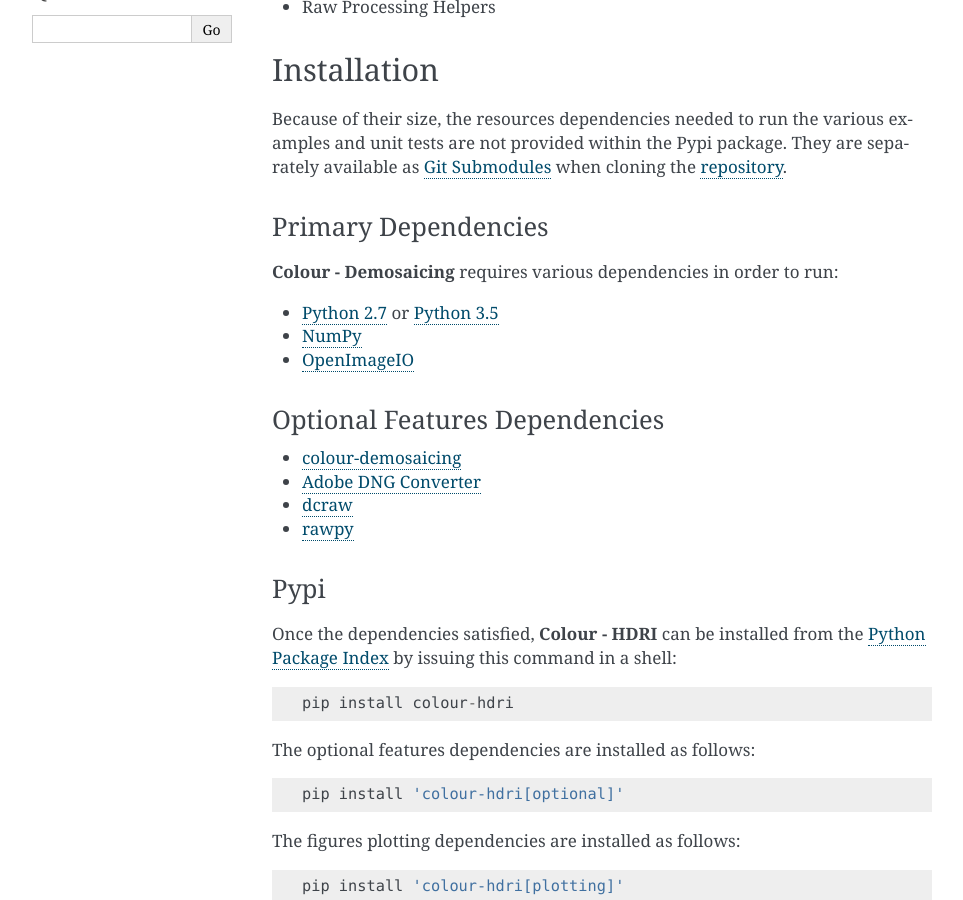
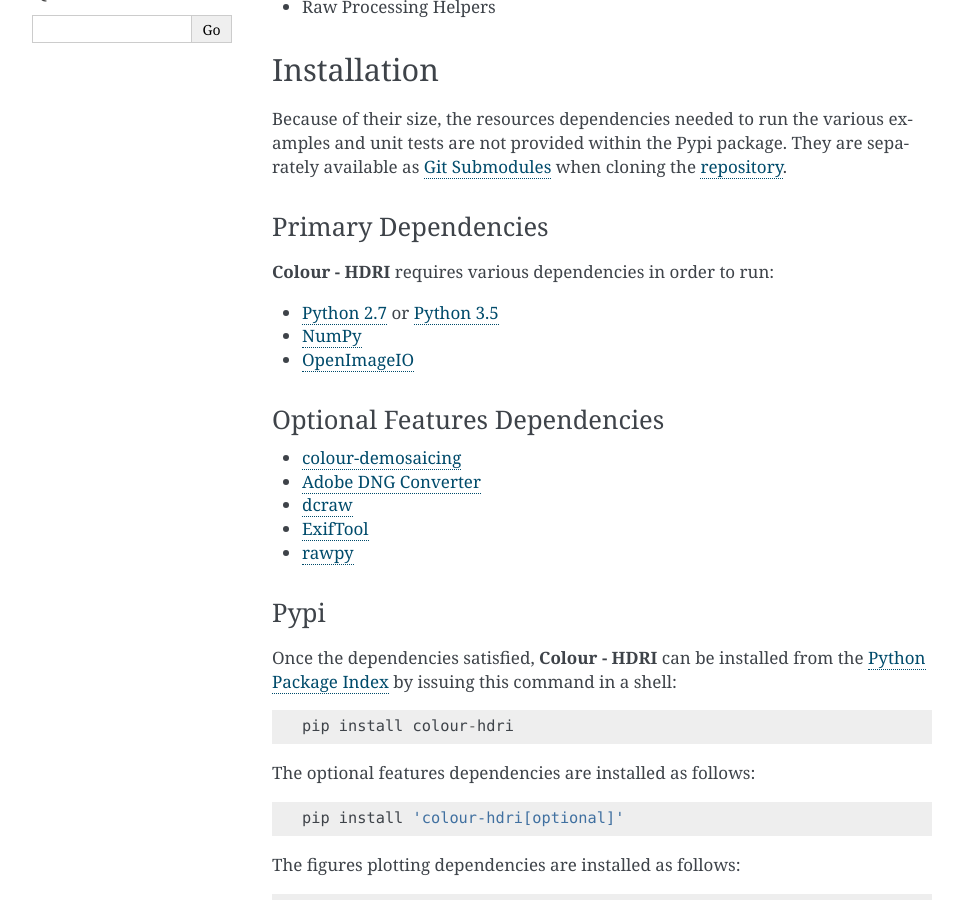
Before and after one commit to colour-science/colour-hdri, a Sphinx documentation site: the page built from docs/index.rst, in a window 1280 px wide and 900 px high, scrolled down 485 px. Shown: the whole window, without its empty margins (148-1111 px from the left). Built offline with Sphinx 7.4.7, drawn with Linux system fonts in a browser that asks for light colours.

Commit message:
Add "ExifTool" to optional features dependencies.

```diff
--- a/README.rst
+++ b/README.rst
@@ -31,7 +31,7 @@
 Primary Dependencies
 ^^^^^^^^^^^^^^^^^^^^
 
-**Colour - Demosaicing** requires various dependencies in order to run:
+**Colour - HDRI** requires various dependencies in order to run:
 
 -  `Python 2.7 <https://www.python.org/download/releases/>`_ or
    `Python 3.5 <https://www.python.org/download/releases/>`_
@@ -44,6 +44,7 @@
 -   `colour-demosaicing <https://github.com/colour-science/colour-demosaicing>`_
 -   `Adobe DNG Converter <https://www.adobe.com/support/downloads/product.jsp?product=106&platform=Mac>`_
 -   `dcraw <https://www.cybercom.net/~dcoffin/dcraw/>`_
+-   `ExifTool <http://www.sno.phy.queensu.ca/~phil/exiftool/>`_
 -   `rawpy <https://github.com/neothemachine/rawpy>`_
 
 Pypi
--- a/docs/index.rst
+++ b/docs/index.rst
@@ -31,7 +31,7 @@
 Primary Dependencies
 ^^^^^^^^^^^^^^^^^^^^
 
-**Colour - Demosaicing** requires various dependencies in order to run:
+**Colour - HDRI** requires various dependencies in order to run:
 
 -  `Python 2.7 <https://www.python.org/download/releases/>`_ or
    `Python 3.5 <https://www.python.org/download/releases/>`_
@@ -44,6 +44,7 @@
 -   `colour-demosaicing <https://github.com/colour-science/colour-demosaicing>`_
 -   `Adobe DNG Converter <https://www.adobe.com/support/downloads/product.jsp?product=106&platform=Mac>`_
 -   `dcraw <https://www.cybercom.net/~dcoffin/dcraw/>`_
+-   `ExifTool <http://www.sno.phy.queensu.ca/~phil/exiftool/>`_
 -   `rawpy <https://github.com/neothemachine/rawpy>`_
 
 Pypi
```
